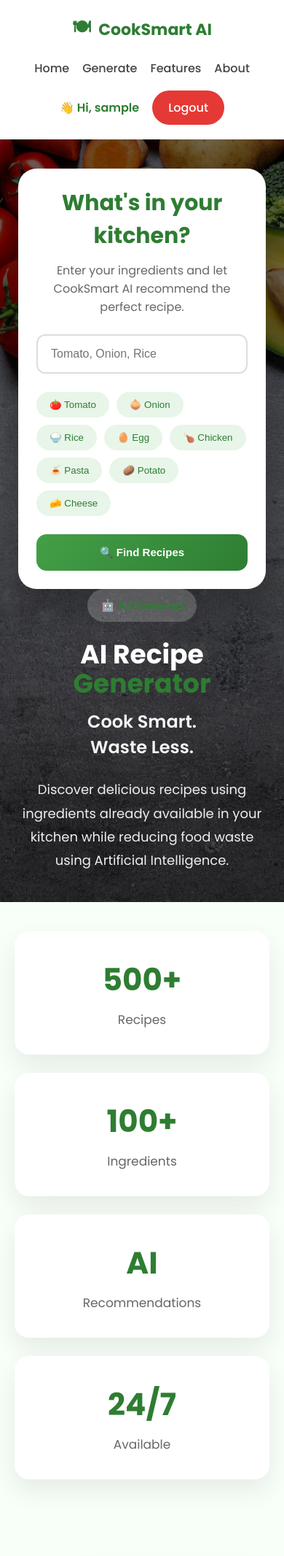
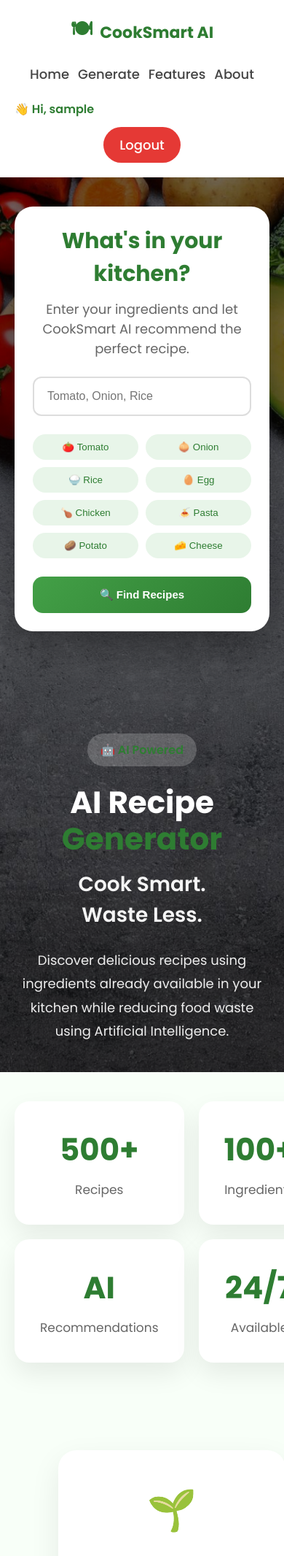
Before and after one commit to adithyanadhi91637-png/AI-Recipe-Generator-, a Flask app: template templates/index.html in a window 390 px wide; the page is wider, and only the part inside the window is pictured. Shown: the top 2132 px of that part at 73% size. Run offline with Flask 3, Linux system fonts and the light colour scheme; the template is opened without the code that fills it: most values are stand-ins (such as "Sample title", 1, 10 or a date in 2020).

Commit message:
Fix homepage spacing

```diff
--- a/static/css/style.css
+++ b/static/css/style.css
@@ -201,6 +201,7 @@ ul{
     align-items:center;
 
     padding:80px;
+    padding-bottom: 80px;
 
 
     background:
@@ -239,6 +240,8 @@ ul{
     border-radius:40px;
 
     font-weight:600;
+
+    margin-top: 40px;
 
     margin-bottom:25px;
 
@@ -1846,3 +1849,256 @@ ul{
 .back-btn:hover{
     background:#219150;
 }
+
+
+
+@media (max-width:768px){
+
+body{
+    overflow-x:hidden;
+}
+
+/* Navbar */
+
+nav{
+    padding:15px;
+    display:flex;
+    flex-direction:column;
+    align-items:center;
+    gap:15px;
+}
+
+.logo{
+    font-size:28px;
+}
+
+.nav-links{
+    display:flex;
+    flex-wrap:wrap;
+    justify-content:center;
+    gap:15px;
+}
+
+.nav-links a{
+    font-size:18px;
+}
+
+/* Hero */
+
+.hero{
+    padding:60px 20px;
+    text-align:center;
+}
+
+.hero h1{
+    font-size:40px;
+    line-height:1.2;
+}
+
+.hero p{
+    font-size:18px;
+}
+
+/* Search Box */
+
+.search-box{
+    width:95%;
+    padding:25px;
+}
+
+.search-box input{
+    width:100%;
+    font-size:18px;
+}
+
+/* Ingredient Buttons */
+
+.quick-ingredients{
+    display:grid;
+    grid-template-columns:repeat(2,1fr);
+    gap:12px;
+}
+
+.quick-ingredients button{
+    width:100%;
+}
+
+/* Recipe Cards */
+
+.recipe-grid{
+    grid-template-columns:1fr;
+    padding:20px;
+}
+
+.recipe-card{
+    width:100%;
+}
+
+/* Recipe Image */
+
+.recipe-card img{
+    height:220px;
+}
+
+/* Recipe Details Page */
+
+.container{
+    width:95%;
+    margin:20px auto;
+}
+
+.container img{
+    height:auto;
+    max-height:300px;
+}
+
+/* Buttons */
+
+.view-btn,
+.back,
+button{
+    width:100%;
+    text-align:center;
+}
+
+/* Footer */
+
+.footer-container{
+    display:flex;
+    flex-direction:column;
+    text-align:center;
+    gap:30px;
+}
+
+}
+
+/* ============================= */
+/* MOBILE RESPONSIVE DESIGN */
+/* ============================= */
+
+@media screen and (max-width: 768px){
+
+    /* Navbar */
+
+    nav{
+        flex-direction:column;
+        gap:15px;
+        padding:18px;
+        text-align:center;
+    }
+
+    .logo{
+        font-size:28px;
+    }
+
+    .nav-links{
+        display:flex;
+        flex-wrap:wrap;
+        justify-content:center;
+        gap:12px;
+        padding:0;
+    }
+
+    .nav-links li{
+        list-style:none;
+    }
+
+    .welcome-user{
+        width:100%;
+        margin-top:10px;
+        text-align:center;
+    }
+
+    /* Hero */
+
+    .hero{
+        flex-direction:column;
+        padding:40px 20px;
+        gap:40px;
+        text-align:center;
+    }
+
+    .hero-left,
+    .hero-right{
+        width:100%;
+    }
+
+    .hero-left h1{
+        font-size:42px;
+    }
+
+    .hero-left h2{
+        font-size:28px;
+    }
+
+    .hero-left p{
+        font-size:18px;
+    }
+
+    /* Search Card */
+
+    .search-card{
+        height: auto;
+        min-height: unset;
+        margin-bottom: 60px;
+        padding:25px;
+    }
+
+    .search-card input{
+        width:100%;
+        box-sizing:border-box;
+    }
+
+    /* Ingredient buttons */
+
+    .quick-add{
+        display:grid;
+        grid-template-columns:repeat(2,1fr);
+        gap:10px;
+    }
+
+    .quick-add button{
+        width:100%;
+    }
+
+    .search-btn{
+        width:100%;
+    }
+
+    /* Stats */
+
+    .stats{
+        display:grid;
+        grid-template-columns:repeat(2,1fr);
+        gap:20px;
+    }
+
+    /* Features */
+
+    .features-container{
+        display:flex;
+        flex-direction:column;
+        gap:20px;
+    }
+
+    .feature-card{
+        width:100%;
+    }
+
+    /* About */
+
+    .about-container{
+        flex-direction:column;
+        text-align:center;
+    }
+
+    /* Footer */
+
+    .footer-container{
+        display:flex;
+        flex-direction:column;
+        text-align:center;
+        gap:30px;
+    }
+
+}
--- a/templates/login.html
+++ b/templates/login.html
@@ -2,6 +2,8 @@
 <html>
 
 <head>
+
+    <meta name="viewport" content="width=device-width, initial-scale=1.0">
 
     <title>Login - CookSmart AI</title>
 
--- a/templates/register.html
+++ b/templates/register.html
@@ -2,6 +2,8 @@
 <html>
 
 <head>
+
+    <meta name="viewport" content="width=device-width, initial-scale=1.0">
 
     <title>Register - CookSmart AI</title>
 
--- a/templates/results.html
+++ b/templates/results.html
@@ -2,6 +2,8 @@
 <html>
 
 <head>
+
+    <meta name="viewport" content="width=device-width, initial-scale=1.0">
 
     <title>Recommended Recipes</title>
 
```
